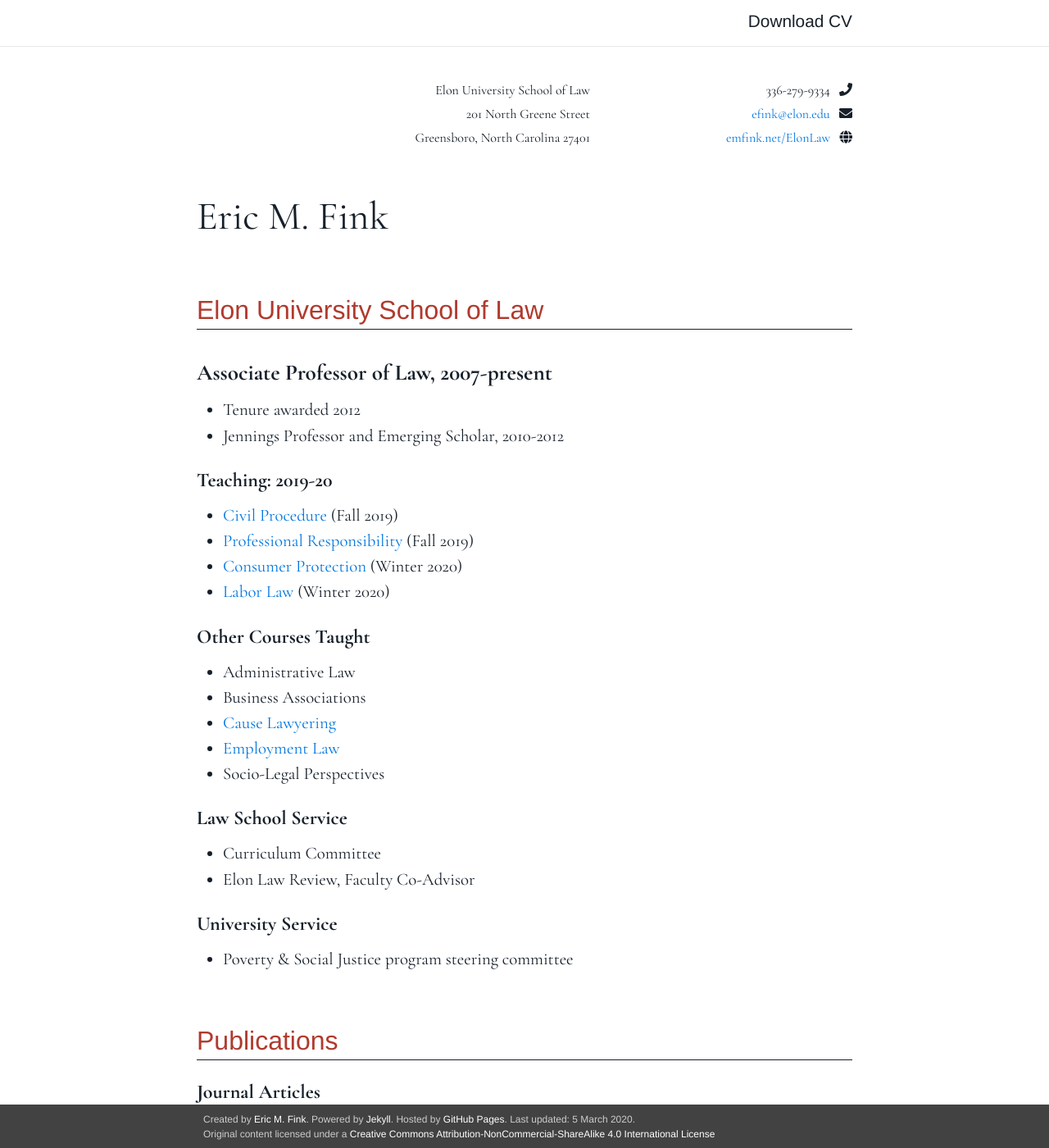
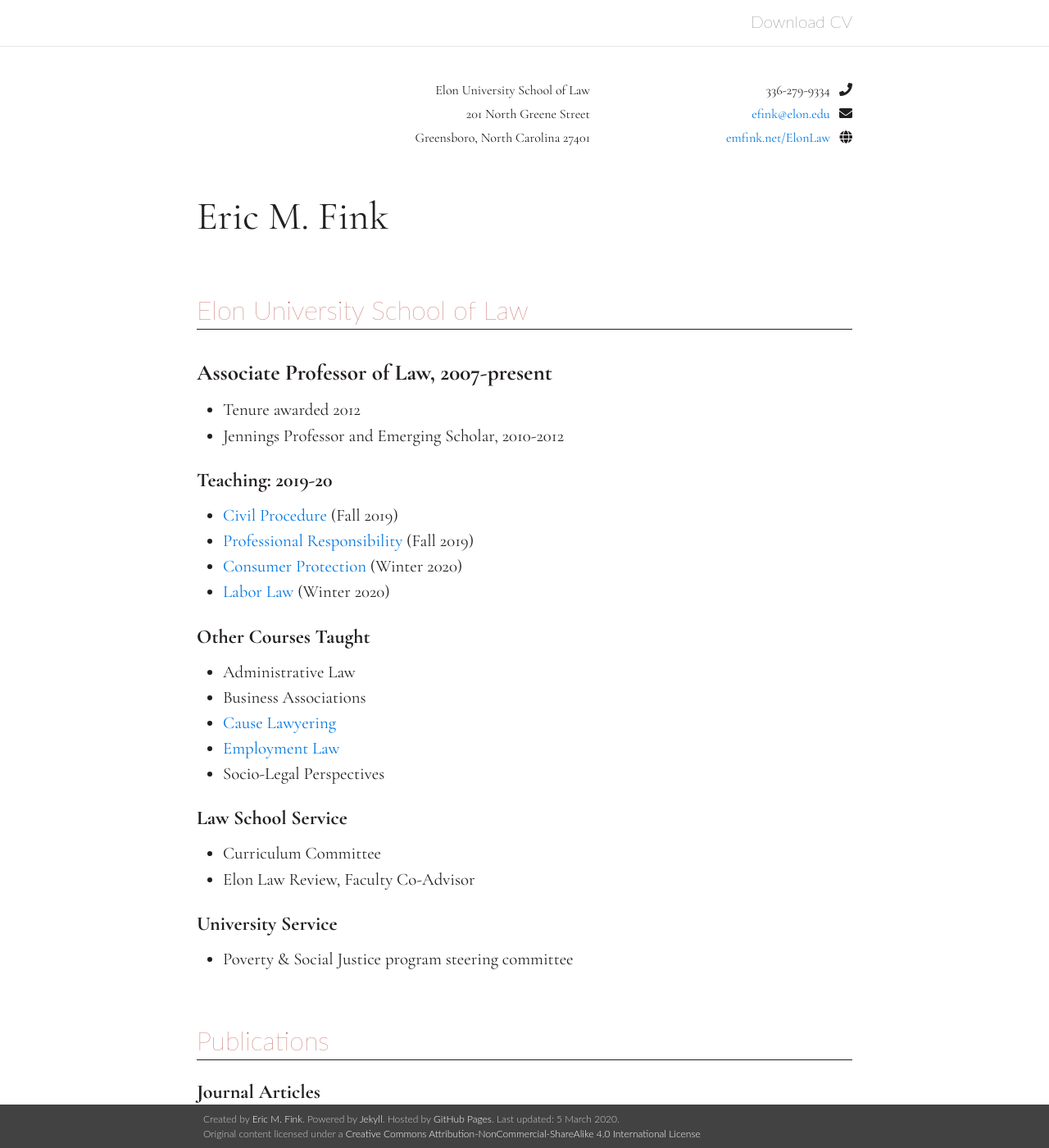
Before and after one commit to LuckyJimJD/LuckyJimJD.github.io, a Jekyll site: the page built from _pages/cv.md, in a window 1280 px wide and 1400 px high. Shown: the whole window at 82% size. Built offline with Jekyll 4.4.1, drawn with Linux system fonts in a browser that asks for light colours; some web fonts are replaced; comment, search, counter and statistics services are not loaded.

Commit message:
update scss

```diff
--- a/_sass/_code.scss
+++ b/_sass/_code.scss
@@ -6,7 +6,7 @@
 
 pre,
 code {
-  font-family: $monospace-font-family;
+  font-family: $code-font;
 }
 
 code {
--- a/_sass/_variables.scss
+++ b/_sass/_variables.scss
@@ -2,15 +2,25 @@
 /******************************************************************************/
 
 // Typography
+
+// Fonts
+$serif-font: 'Cormorant Garamond','Garamond','Hoefler Text',serif !default;
+$sans-font: Lato,Helvetica, Verdana, sans-serif !default;
+$monospace-font: 'Cousine', 'Source Code Pro', Consolas, monospace !default;
+$body-font: $sans-font;
+$heading-font: $sans-font;
+$heading-font: 'Proza Libre',Lato,Helvetica, Verdana, sans-serif !default;
+$code-font: $monospace-font;
+
+
+
+// Font Sizes & Weights
+
 $base-font-size: 16px !default;
 $small-font-size:  0.875rem !default;
-$bold-font-weight: bold !default;
-$font-family: 'Proza Libre', Helvetica, sans-serif !default;
-$line-height: 1.5 !default;
-$heading-font-family: 'Proza Libre', Helvetica, sans-serif !default;
-$heading-font-weight: 900 !default;
-$heading-line-height: 1.25 !default;
-$monospace-font-family: 'Cousine', 'Source Code Pro', Consolas, monospace !default;
+$page-title: 3.3rem !default;
+$post-title: 3.3rem !default;
+$post-description: 2rem !default;
 $h1: 2.4rem !default;
 $h2: 2rem !default;
 $h3: 1.6rem !default;
@@ -19,13 +29,20 @@
 $h6: .8rem !default;
 $h00: 4rem !default;
 $h0: 3rem !default;
+
+$bold-font-weight: bold !default;
+$heading-font-weight: 900 !default;
+
+$line-height: 1.5 !default;
+$heading-line-height: 1.25 !default;
+
 $h00-responsive: 8vw !default;
 $h0-responsive: 6vw !default;
 $h1-responsive: 4vw !default;
 $h00-responsive-max: 7.68rem !default;
 $h0-responsive-max: 5.76rem !default;
 $h1-responsive-max: 3.84rem !default;
-$abbr-border-bottom: 1px black dotted;
+$abbr-border-bottom: 1px black dotted !default;
 
 // Page width
 $measure-width: 42rem !default;
@@ -67,6 +84,8 @@
 $light_grey:        #d5d8dc !default;
 $bright_blue:       #3498db !default;
 $dark_red:          #b03a2e !default;
+$off-black: 		#231F20 !default;
+$off-white: 		#fffff8 !default;
 
 $grey-color:        #828282;
 $grey-color-light:  lighten($grey-color, 40%);
@@ -79,8 +98,8 @@
 
 $theme-color:       $blue-1;
 $code-color:        $medium-grey;
-$text-color:        $dark_grey;
-$background-color:  white;
+$text-color:        $off_black;
+$background-color:  $off-white;
 
 // Links
 $link-color:        $theme-color;
@@ -106,7 +125,7 @@
 $button-line-height: 1.125rem !default;
 $button-padding-y: .5rem !default;
 $button-padding-x: 1rem !default;
-$button-font-family: $heading-font-family;
+$button-font-family: $sans-font;
 
 // Forms
 $form-field-font-size: 1rem !default;
--- a/_sass/basscss/_base-typography.scss
+++ b/_sass/basscss/_base-typography.scss
@@ -1,7 +1,7 @@
 /* Basscss Base Typography */
 
 body {
-  font-family: $font-family;
+  font-family: $body-font;
   line-height: $line-height;
   font-size: 100%;
 }
@@ -12,7 +12,7 @@
 h4,
 h5,
 h6 {
-  font-family: $heading-font-family;
+  font-family: $heading-font;
   font-weight: $heading-font-weight;
   line-height: $heading-line-height;
   margin-top: 1em;
@@ -36,7 +36,7 @@
 pre,
 code,
 samp {
-  font-family: $monospace-font-family;
+  font-family: $code-font;
   font-size: inherit;
 }
 
```
